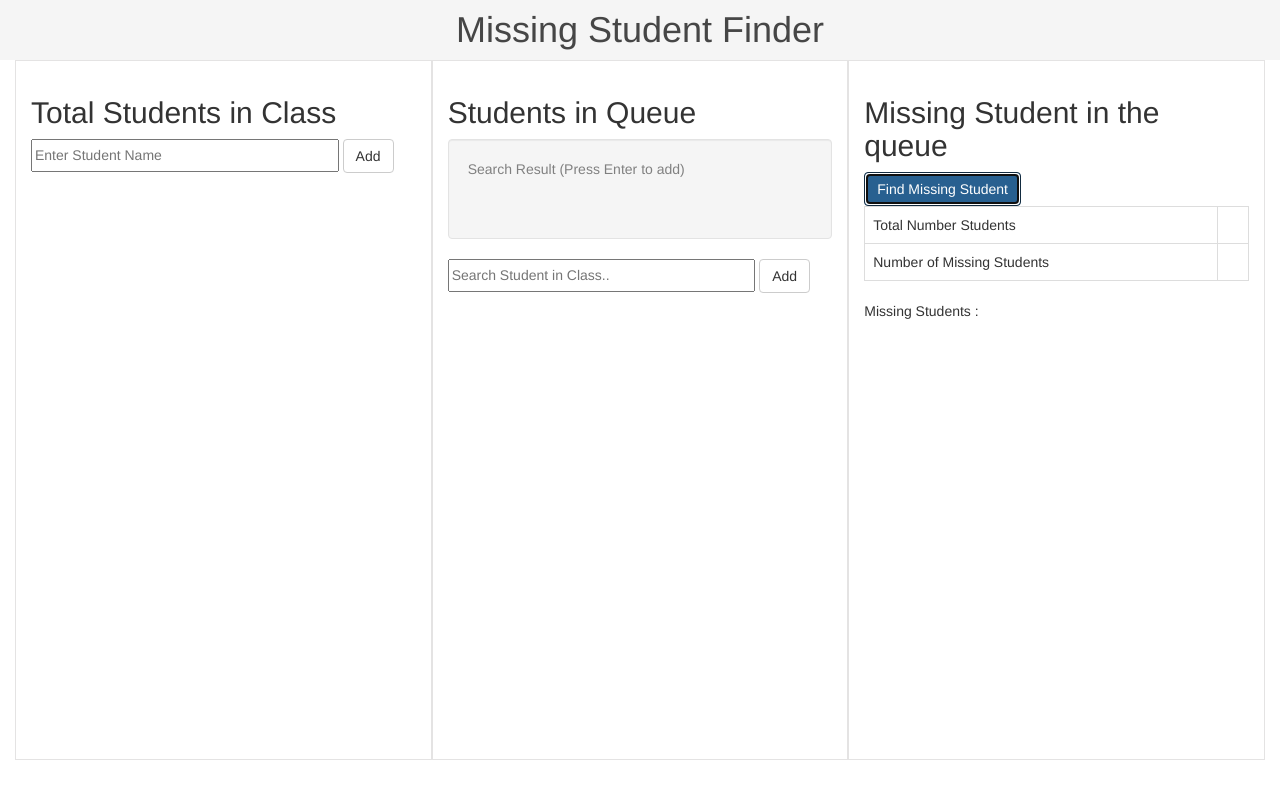
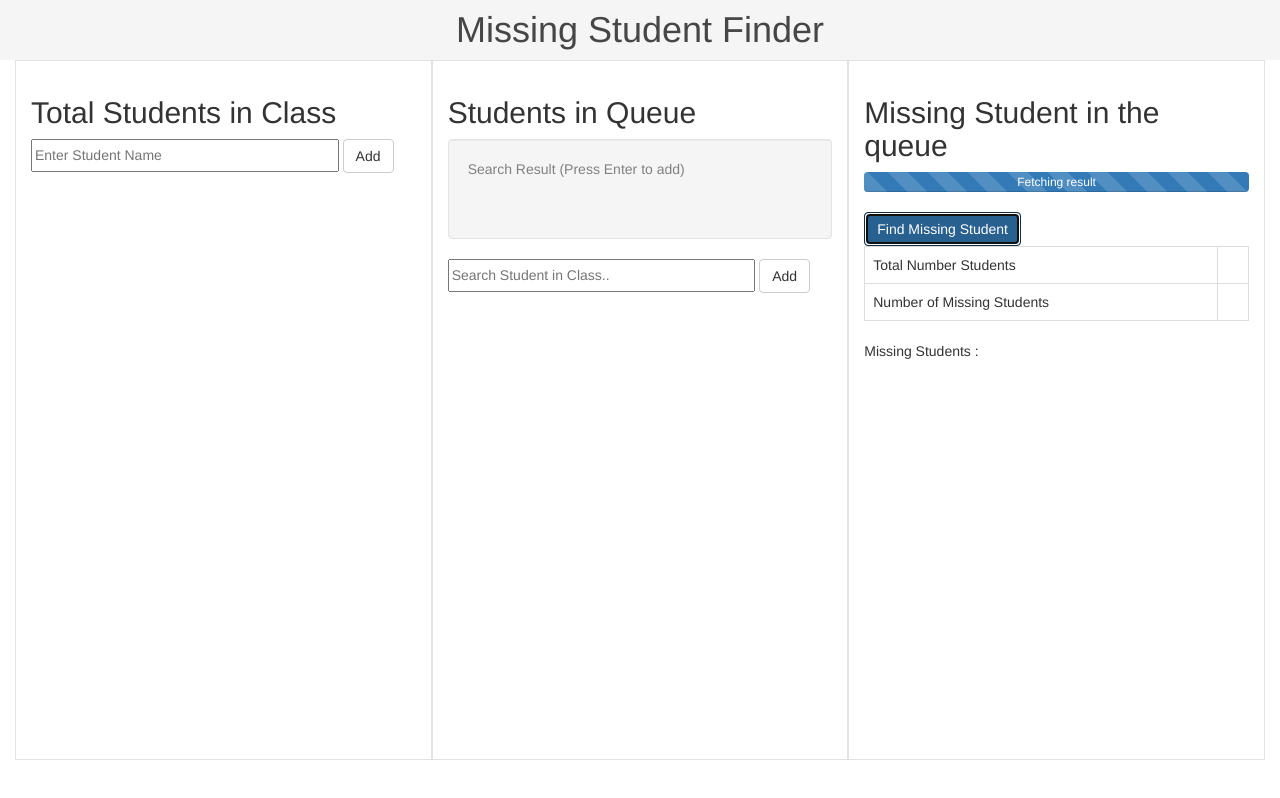
Before and after one commit to vishal-pandey/missing-student-finder, a website: page index.html in a window 1280 px wide. Both pictures are taken after a click on the button "Find Missing Student". Drawn offline with nearby package versions, Linux system fonts and the light colour scheme; no server answers.

Commit message:
Loading and bug fix

```diff
--- a/index.html
+++ b/index.html
@@ -31,6 +31,12 @@
     </section>
     <section class="result-section col-sm-4">
       <h2>Missing Student in the queue</h2>
+      <div class="progress">
+        <div class="progress-bar progress-bar-striped active" role="progressbar"
+        aria-valuenow="100" aria-valuemin="0" aria-valuemax="100" style="width:100%">
+          Fetching result
+        </div>
+      </div>
       <button class="find-missing-student-button btn btn-primary">Find Missing Student</button> <br>
 
       <table class="table table-bordered">
--- a/index.js
+++ b/index.js
@@ -178,7 +178,7 @@ window.onload = () => {
     updateQueueState(student_name);
     search_student_input.value = "";
     search_student_array = [];
-    // loadDeleteEvent()
+    loadDeleteEvent()
   }
 
   document.querySelector(".find-missing-student-button").onclick = () => {
@@ -192,6 +192,8 @@ window.onload = () => {
       total_student_list: total_student_array,
       queue_student_list: queue_student_array,
     };
+
+    document.querySelector(".progress").style.display = "block"
 
     fetch("https://missing-student-finder.herokuapp.com/api", {
       method: "POST",
@@ -207,6 +209,7 @@ window.onload = () => {
         // document.querySelector(".missing-students-list").innerHTML =
         //   data.missing_student_list;
         addStudentToMissingList(data.missing_student_list);
+        document.querySelector(".progress").style.display = "none"
       });
   }
 
--- a/style.css
+++ b/style.css
@@ -29,6 +29,9 @@ h1{
   margin: 0;
 
   /* border-bottom: 1px solid grey; */
+}
+.progress{
+  display: none;
 }
 
 .total-student-list li:hover:after {
```
